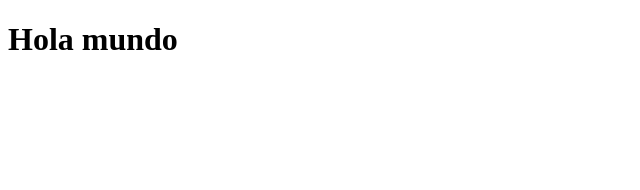
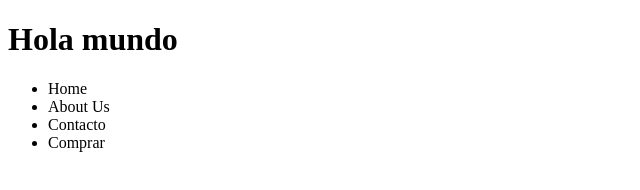
Before and after one commit to MaganaTony/Practica1, a plain HTML site: page index.html in a window 1280 px wide. Shown: the whole page, without its empty margins (0-640 px from the left). Drawn offline with Linux system fonts and the light colour scheme.

Commit message:
Added nav with ul/li's

```diff
--- a/index.html
+++ b/index.html
@@ -7,6 +7,17 @@
     <title>Document</title>
 </head>
 <body>
-    <h1> Hola mundo</h1>
+    <header>
+        <h1> Hola mundo</h1>
+        <nav>
+            <ul>
+                <li>Home</li>
+                <li>About Us</li>
+                <li>Contacto</li>
+                <li>Comprar</li>
+            </ul>
+        </nav>
+    </header>
+
 </body>
 </html>
```
